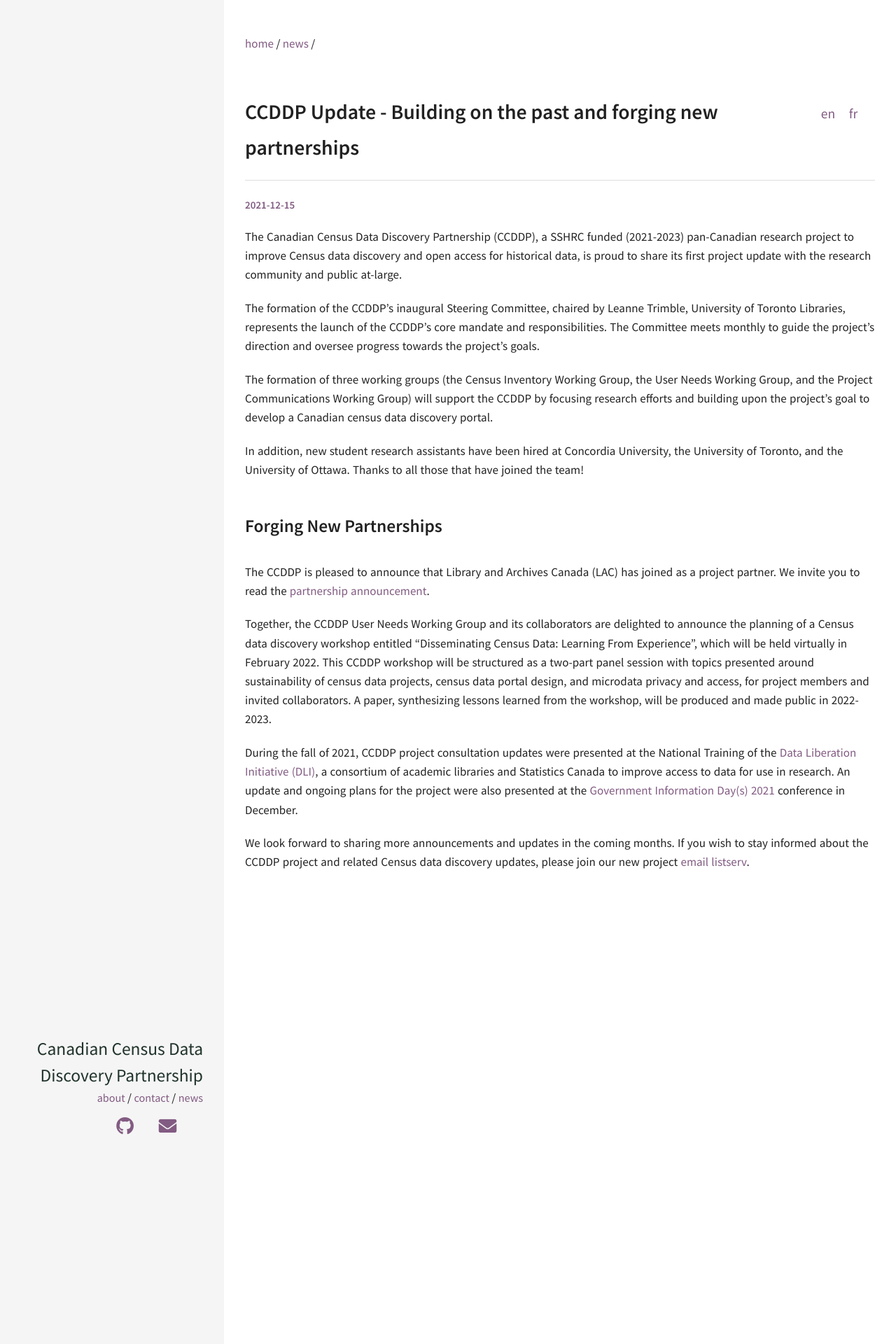
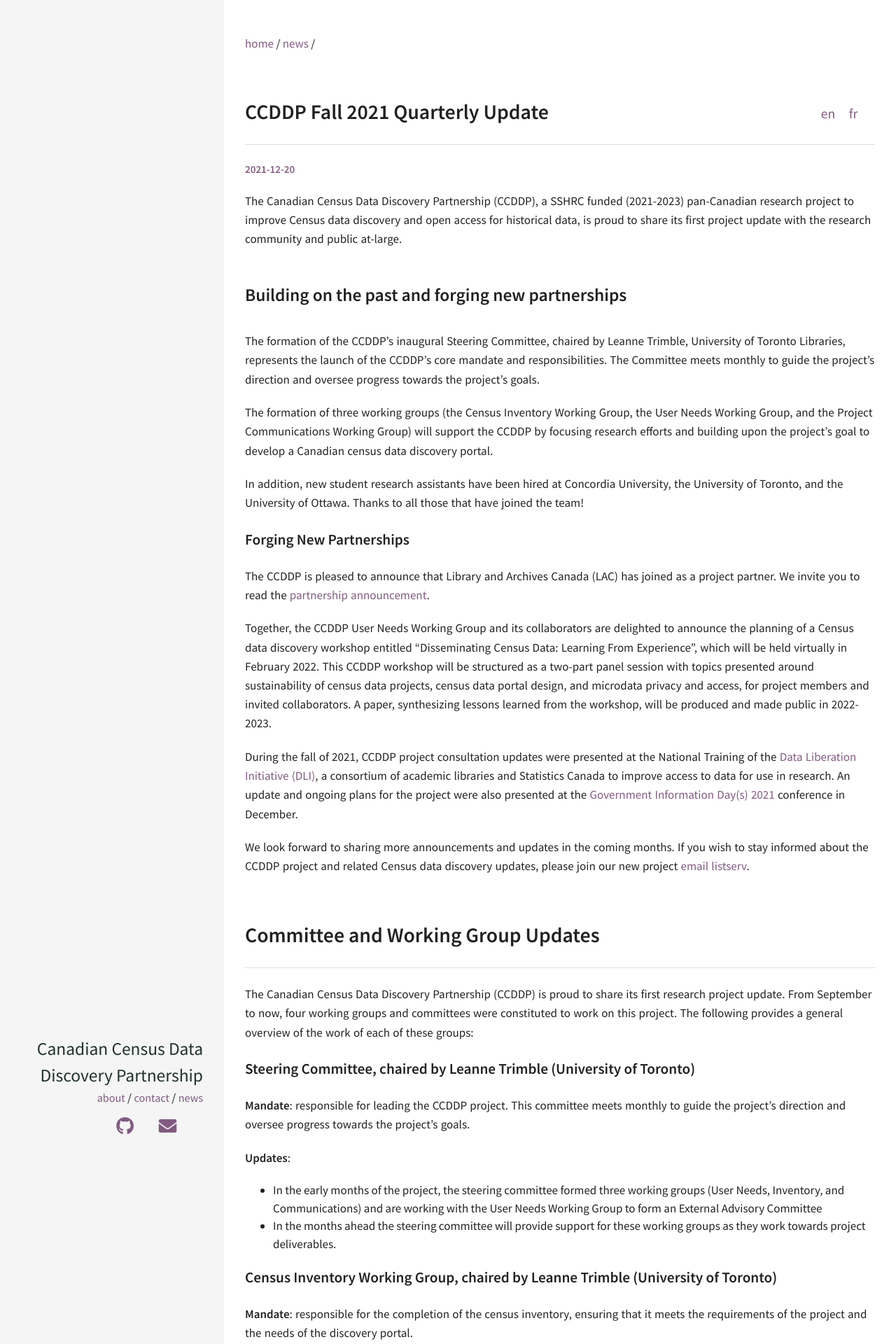
Before and after one commit to census-recensement/census-recensement.github.io, a Jekyll site: the page built from en/news/_posts/2021-12-20-fall-quarterly.md, in a window 1280 px wide. Shown: the top 1920 px of the page at 70% size. Built offline with Jekyll 4.4.1, drawn with Linux system fonts in a browser that asks for light colours; some of the changed text lies outside the part shown.

Commit message:
adding quarterly update

```diff
--- a/en/news/_posts/2021-12-15-first-quarterly.md
+++ b/en/news/_posts/2021-12-20-fall-quarterly.md
@@ -1,20 +1,21 @@
 ---
 layout: post
-title:  CCDDP Update - Building on the past and forging new partnerships
-date: 2021-12-15
+title:  CCDDP Fall 2021 Quarterly Update
+date: 2021-12-20
 lang: en
 ref: dec2021a
 description: The Canadian Census Data Discovery Partnership (CCDDP) shares its first project update, December 2021.
 ---
 The Canadian Census Data Discovery Partnership (CCDDP), a SSHRC funded (2021-2023) pan-Canadian research project to improve Census data discovery and open access for historical data, is proud to share its first project update with the research community and public at-large.<!--more-->
 
+### Building on the past and forging new partnerships
 The formation of the CCDDP’s inaugural Steering Committee, chaired by Leanne Trimble, University of Toronto Libraries, represents the launch of the CCDDP’s core mandate and responsibilities. The Committee meets monthly to guide the project’s direction and oversee progress towards the project’s goals.
 
 The formation of three working groups (the Census Inventory Working Group, the User Needs Working Group, and the Project Communications Working Group) will support the CCDDP by focusing research efforts and building upon the project's goal to develop a Canadian census data discovery portal.
 
 In addition, new student research assistants have been hired at Concordia University, the University of Toronto, and the University of Ottawa. Thanks to all those that have joined the team!
 
-### Forging New Partnerships
+#### Forging New Partnerships
 The CCDDP is pleased to announce that Library and Archives Canada (LAC) has joined as a project partner. We invite you to read the [partnership announcement](% link en/news/_posts/2021-12-03-partner-announcement.md %).
 
 Together, the CCDDP User Needs Working Group and its collaborators are delighted to announce the planning of a Census data discovery workshop entitled “Disseminating Census Data: Learning From Experience”, which will be held virtually in February 2022. This CCDDP workshop will be structured as a two-part panel session with topics presented around sustainability of census data projects, census data portal design, and microdata privacy and access, for project members and invited collaborators. A paper, synthesizing lessons learned from the workshop, will be produced and made public in 2022-2023.
@@ -24,9 +25,7 @@
 We look forward to sharing more announcements and updates in the coming months.
 If you wish to stay informed about the CCDDP project and related Census data discovery updates, please join our new project [email listserv](http://listserv.utoronto.ca/cgi-bin/wa?A0=CDDP-PDDR-L).
 
-<!--
-
-## First Quarterly Update
+## Committee and Working Group Updates
 
 The Canadian Census Data Discovery Partnership (CCDDP) is proud to share its first research project update. From September to now, four working groups and committees were constituted to work on this project. The following provides a general overview of the work of each of these groups:
 
@@ -62,5 +61,3 @@
 Created announcement of Library and Archives Canada signing on as a project partner.
 - Working with the User Needs Working Group on stakeholder strategy and consultation events.
 - Created the [CDDP-PDDR-L Listserv](https://listserv.utoronto.ca/cgi-bin/wa?A0=CDDP-PDDR-L) for interested census community members to stay abreast of project updates and share information.
-
--->
```
Also changed, not shown: fr/l-actualite/_posts/2021-12-15-nouveaux-partenariats.md (deleted, +0 -26 lines), fr/l-actualite/_posts/2021-12-20-automne.md (added, +65 -0 lines).
